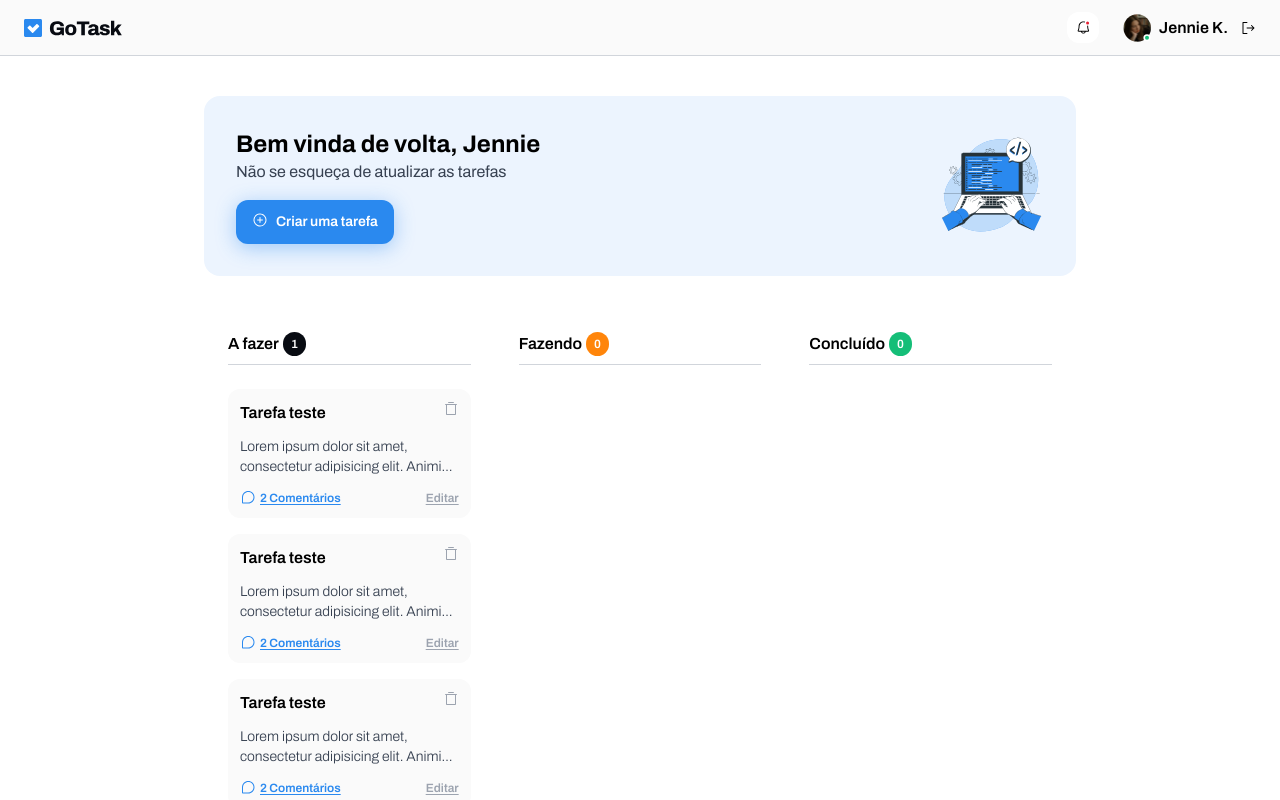
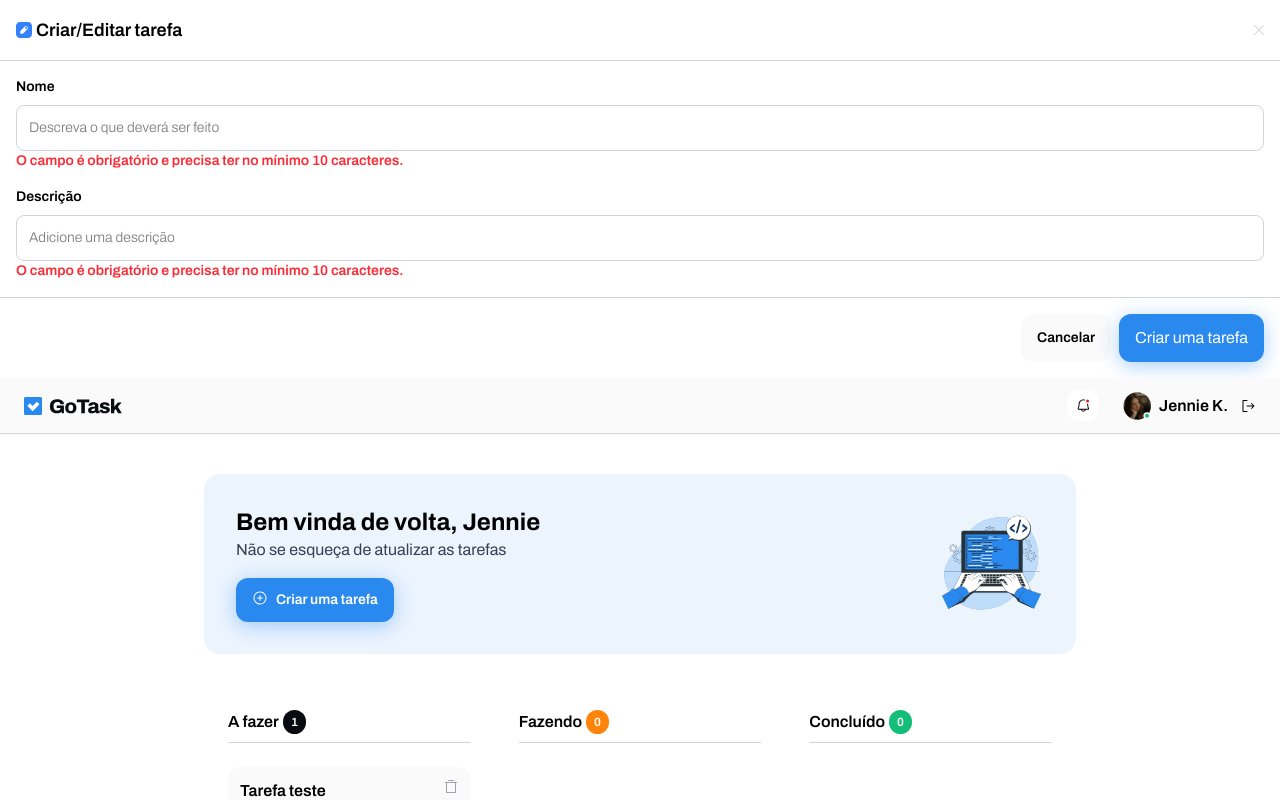
Before and after one commit to soaresgus/go-task, an Angular app: page / in a window 1280 px wide. Shown: the top 800 px of the page. Built offline with nearby package versions, Linux system fonts and the light colour scheme.

Commit message:
feat: created task form modal component style

```diff
--- a/src/app/app.component.html
+++ b/src/app/app.component.html
@@ -1,3 +1,4 @@
+<app-task-form-modal />
 <app-header />
 <div class="max-w-7xl mx-auto">
   <app-main-content />
--- a/src/app/app.component.ts
+++ b/src/app/app.component.ts
@@ -1,10 +1,11 @@
 import { Component } from '@angular/core';
 import { HeaderComponent } from './components/header/header.component';
 import { MainContentComponent } from './components/main-content/main-content.component';
+import { TaskFormModalComponent } from './components/task-form-modal/task-form-modal.component';
 
 @Component({
   selector: 'app-root',
-  imports: [HeaderComponent, MainContentComponent],
+  imports: [HeaderComponent, MainContentComponent, TaskFormModalComponent],
   templateUrl: './app.component.html',
   styleUrl: './app.component.css',
 })
--- a/src/app/components/task-form-modal/task-form-modal.component.html
+++ b/src/app/components/task-form-modal/task-form-modal.component.html
@@ -1 +1,46 @@
-<p>task-form-modal works!</p>
+<form class="rounded-xl overflow-hidden bg-bg-light">
+  <div class="flex gap-1 items-center p-4">
+    <img src="images/icon-new-task.svg" />
+    <h1 class="font-semibold text-lg">Criar/Editar tarefa</h1>
+    <img src="images/icon-close.svg" class="ml-auto cursor-pointer" />
+  </div>
+  <div class="p-4 border-y border-border-light flex flex-col gap-4">
+    <div>
+      <p class="font-semibold text-sm mb-2">Nome</p>
+      <input
+        class="w-full border border-border-light p-3 rounded-lg text-sm font-light text-"
+        type="text"
+        placeholder="Descreva o que deverá ser feito"
+      />
+      <p class="font-semibold text-sm text-red-500">
+        O campo é obrigatório e precisa ter no mínimo 10 caracteres.
+      </p>
+    </div>
+
+    <div>
+      <p class="font-semibold text-sm mb-2">Descrição</p>
+      <input
+        class="w-full border border-border-light p-3 rounded-lg text-sm font-light text-"
+        type="text"
+        placeholder="Adicione uma descrição"
+      />
+      <p class="font-semibold text-sm text-red-500">
+        O campo é obrigatório e precisa ter no mínimo 10 caracteres.
+      </p>
+    </div>
+  </div>
+  <div class="p-4 flex justify-end gap-2">
+    <button
+      class="py-3 px-4 bg-bg-surface rounded-xl text-sm font-semibold cursor-pointer active:translate-y-1 transition-all duration-75 hover:bg-bg-dark"
+      type="button"
+    >
+      Cancelar
+    </button>
+    <button
+      class="bg-accent-brand py-3 px-4 rounded-xl shadow-[0_4px_20px_#2A89EF66] transition-all duration-75 w-fit hover:bg-accent-brand-dark hover:cursor-pointer active:translate-y-1 text-text-invert"
+      type="submit"
+    >
+      Criar uma tarefa
+    </button>
+  </div>
+</form>
--- a/src/app/components/task-list-section/task-list-section.component.html
+++ b/src/app/components/task-list-section/task-list-section.component.html
@@ -31,3 +31,7 @@
     <div class="flex flex-col gap-4"></div>
   </div>
 </div>
+
+<div class="bg-bg-surface rounded-sm py-3 px-5 border-l-4 border-black">
+  <p class="font-semibold text-lg text-text-span">Nenhuma tarefa disponível no momento.</p>
+</div>
```
